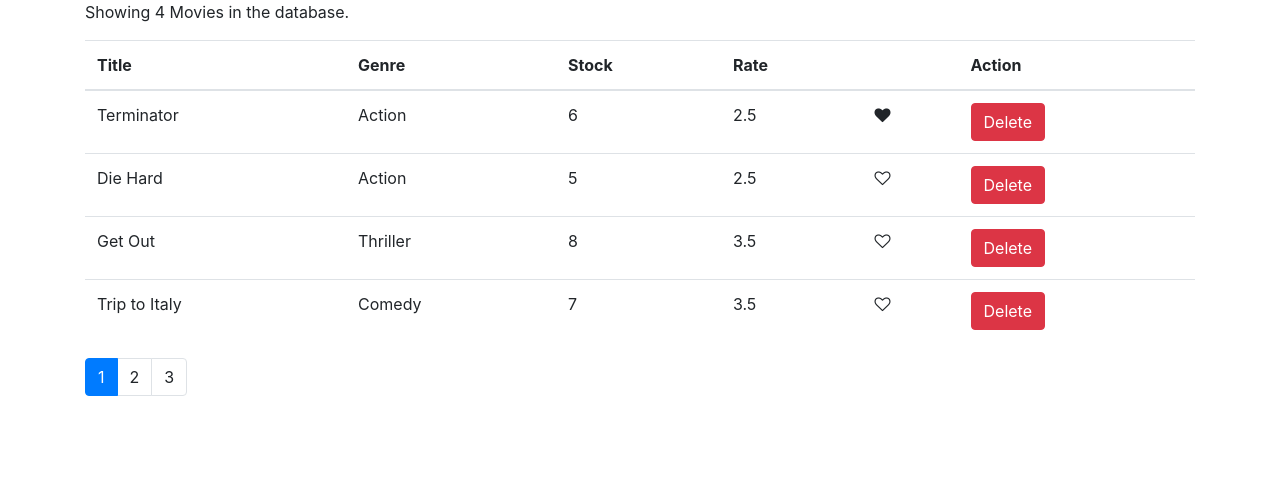
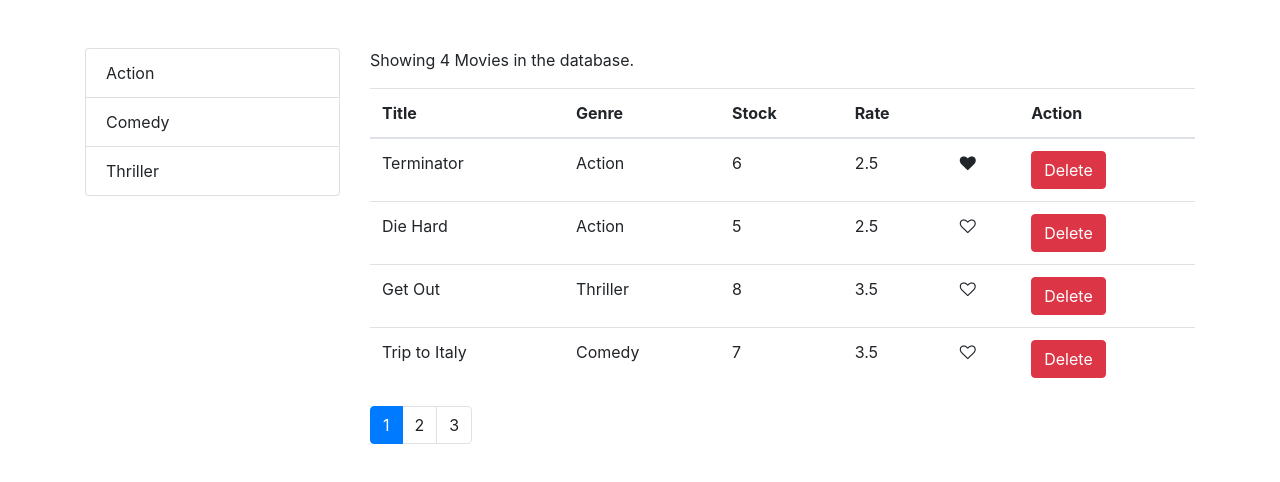
Before and after one commit to hassantvs24/all-react, a React (Create React App) app in the folder vidly/: page / in a window 1280 px wide. Shown: the top 482 px of the page. Built offline with nearby package versions, Linux system fonts and the light colour scheme.

Commit message:
Display Items

```diff
--- /dev/null
+++ b/vidly/src/component/common/listGroup.jsx
@@ -0,0 +1,16 @@
+import React from 'react';
+
+const ListGroup = (props) => {
+    const {items, textProperty, valueProperty} = props;
+    return (
+    <ul className="list-group">
+        {/* <li className="list-group-item active" style={{ cursor: 'pointer' }}>All Genre</li> */}
+          {items.map( item =>
+            <li className="list-group-item" onClick={() => props.onItemSelect(item)} style={{ cursor: 'pointer' }} key={item[valueProperty]}>{item[textProperty]}</li>
+          )}
+
+    </ul>
+);
+}
+
+export default ListGroup;
--- a/vidly/src/component/movies.jsx
+++ b/vidly/src/component/movies.jsx
@@ -1,15 +1,22 @@
 import React, {Component} from 'react';
 import {getMovies} from '../services/fakeMovieService';
+import {getGenres} from '../services/fakeGenreService';
 import Like from "./common/like";
 import Pagination from './common/pagination';
+import ListGroup from './common/listGroup';
 import {paginate} from '../utils/paginate';
 
 
 class Movies extends Component {
     state = {
-        movies: getMovies(),
+        movies: [],
+        genres: [],
         currentPage:1,
         pageSize: 4
+    }
+
+    componentDidMount(){
+        this.setState({movies: getMovies(), genres:getGenres()});
     }
 
     delMovie = movie =>{
@@ -30,12 +37,21 @@ class Movies extends Component {
         this.setState({currentPage: page});
     }
 
+    handleGenreSelect = genre => {
+        console.log(genre);
+    }
+
     render(){
         const {length: count} = this.state.movies;
         const {pageSize, currentPage, movies:allMovies} = this.state;
         const movies = paginate(allMovies, currentPage, pageSize);
         return (
-            <React.Fragment>
+
+                <div className="row mt-5">
+                    <div className="col-md-3">
+                        <ListGroup items={this.state.genres} textProperty="name" valueProperty="_id"  onItemSelect={this.handleGenreSelect} />
+                    </div>
+                    <div className="col">
                         <p>{this.getMovieCount(movies)}</p>
                         <table className={count === 0 ? 'table invisible': 'table'}>
                             <thead>
@@ -62,8 +78,9 @@ class Movies extends Component {
                         </table>
 
                         <Pagination itemCount={count} pageSize={pageSize} currentPage={currentPage} onPageChange={this.handlePageChange} />
+                    </div>
+                </div>
 
-            </React.Fragment>
         );
     }
 
```
Lines whose indentation alone changed are shown as unchanged.
